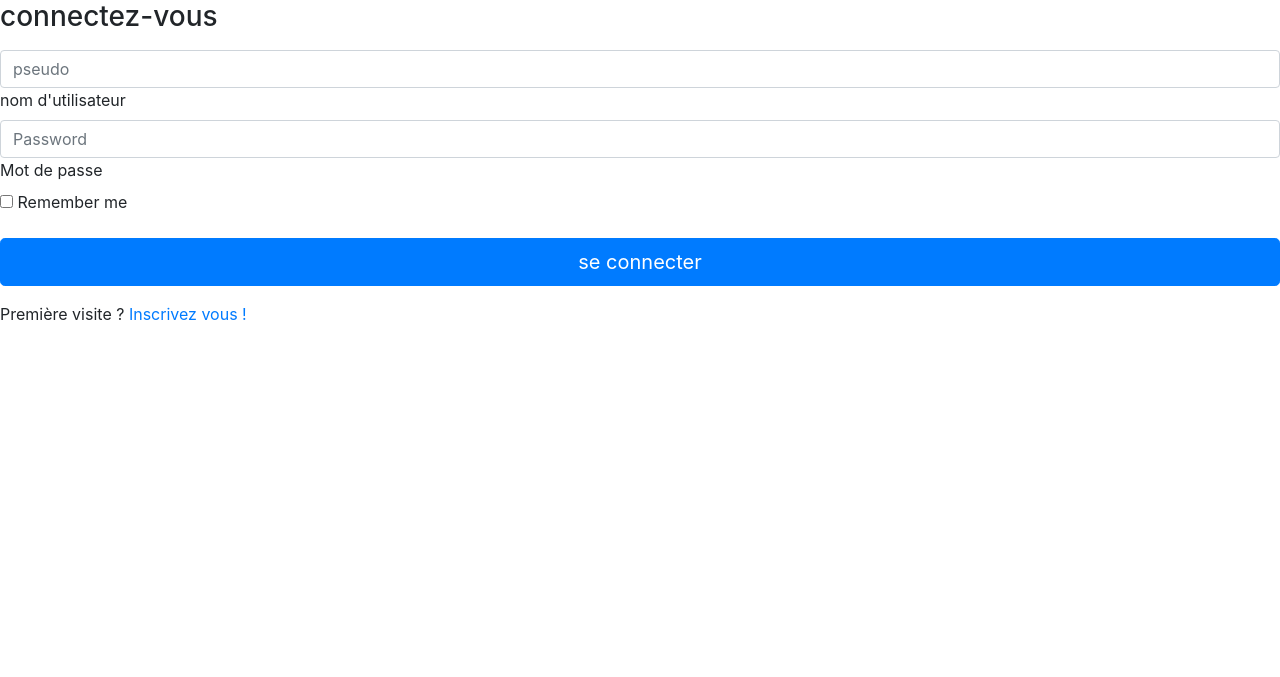
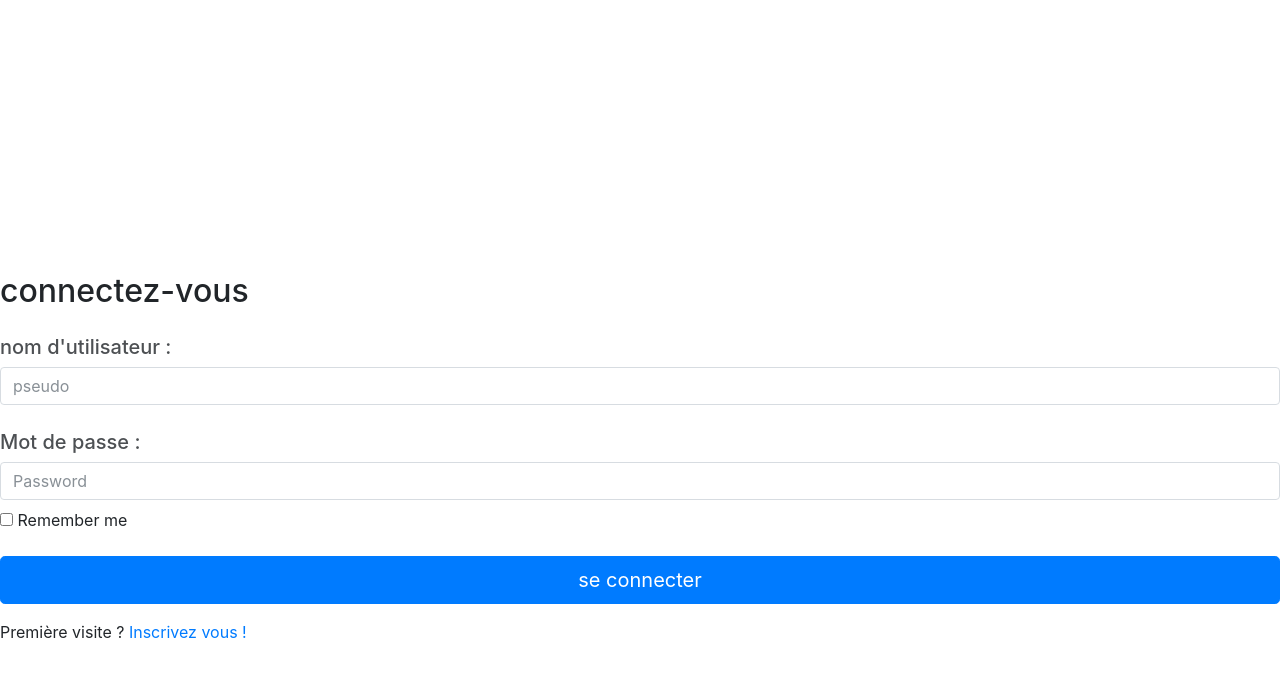
Before and after one commit to nualima/PPE_frais_deplacement, a PHP site: page / in a window 1280 px wide. Shown: the top 677 px of the page. Run offline with PHP 8.4, Linux system fonts and the light colour scheme; some libraries are stand-ins or nearby versions.

Commit message:
amélioration graphique

```diff
--- a/formulaire.php
+++ b/formulaire.php
@@ -1,19 +1,19 @@
 <!-- formulaire provisoire, je te laisse t'occuper du template ! -->
 
 
-
+<div class="formulaire_connection">
 
     <form action='./connection.php' method='POST'>
 
-            <h1 class="h3 mb-3 fw-normal">connectez-vous</h1>
+        <h1 class="h2 mb-3 fw-normal">connectez-vous</h1>
 
-            <div class="form-floating">
-                <input id="floatingInput" name="identifiant" class="form-control"  placeholder="pseudo">
-                <label for="floatingInput">nom d'utilisateur</label>
+        <div class="form-floating h5"><label for="floatingInput">nom d'utilisateur :</label>
+            <input id="floatingInput" name="identifiant" class="form-control" placeholder="pseudo">
+
         </div>
-            <div class="form-floating">
-                <input id="floatingPassword" type="password" name="password" class="form-control"  placeholder="Password">
-                <label for="floatingPassword">Mot de passe</label>
+        <div class="form-floating h5"><label for="floatingPassword">Mot de passe :</label>
+            <input id="floatingPassword" type="password" name="password" class="form-control" placeholder="Password">
+
         </div>
 
         <div class="checkbox mb-3">
@@ -23,3 +23,5 @@
         </div>
         <button class="w-100 btn btn-lg btn-primary" type="submit">se connecter </button>
     </form>
+
+</div>
--- a/header.php
+++ b/header.php
@@ -9,6 +9,6 @@
     <link rel="stylesheet" href="./styles.css" media="all">
 
     <!-- Bootstrap core CSS -->
-    <link rel="stylesheet" type="text/css" href="./bootstrap.css">
+    <link rel="stylesheet" type="text/css" href="./bootstrap.min.css">
 
 </head>
--- a/index.php
+++ b/index.php
@@ -1,12 +1,26 @@
+<body>
+
+
+
         <?php
+
+
         // Le header sur une autre page pour aérer le tout
         include "header.php";
+        echo "<header> </header>";
 
+        echo "<div id='form_index'>";
 
         include "./formulaire.php";
         // include "./create_user.php";
 
+
         echo 'Première visite ? <a href="./formulaire_inscription.php"> Inscrivez vous !</a> ';
 
+        echo "</div>";
+        ?>
 
-?>
+
+
+
+</body>
--- a/renseignement_bdd.php
+++ b/renseignement_bdd.php
@@ -8,3 +8,4 @@ if (isset($_POST['identifiant'], $_POST['password']) && $_POST['identifiant'] !=
     $q = $bdd->prepare('SELECT COUNT(*) FROM `adherents` WHERE identifiant=:identifiant');
     $q->bindValue('identifiant', $_POST['identifiant']);
     $q->execute();
+    ?>
--- a/styles.css
+++ b/styles.css
@@ -0,0 +1,21 @@
+header {
+    height: 17em;
+}
+
+.form_index {
+    width: 500px;
+    text-align-last: center;
+    margin: auto;
+}
+
+.form-floating {
+    margin-top: 25px;
+}
+
+.h5 {
+    opacity: 0.8;
+}
+
+#submit {
+    margin-top: 30px;
+}
```
Also changed, not shown: formulaire_inscription.php (+14 -2 lines), formulaire_renseignement.php (+0 -7 lines). Lines whose indentation alone changed are shown as unchanged.
